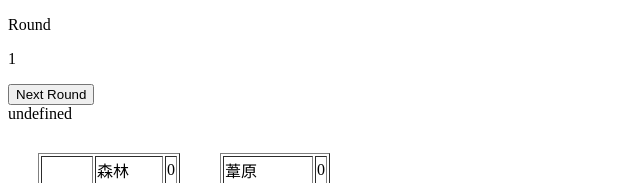
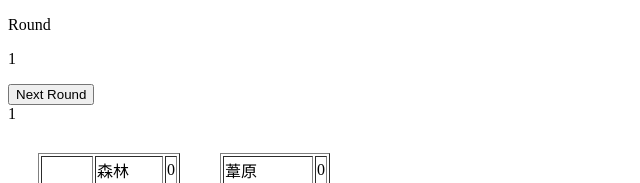
Before and after one commit to Gonbe238/webAppTest, a plain HTML site: page index.html in a window 1280 px wide. Both pictures are taken after a click on the button "Next Round". Shown: the top 183 px of the page, 0-640 px from the left. Drawn offline with Linux system fonts and the light colour scheme.

Commit message:
index.html を更新

```diff
--- a/index.html
+++ b/index.html
@@ -115,8 +115,8 @@
 		function nextRound() {
 			const roundCount = document.getElementById("roundCount");
 			const log = document.getElementById("log");
-			log.innerHTML = roundCount.value;
-        }
+			log.innerHTML = roundCount.textContent;
+		}
     </script>
 </body>
 
```
